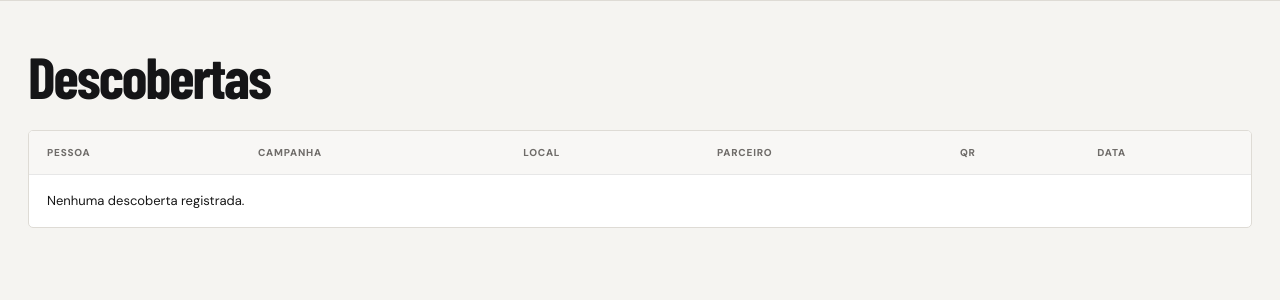
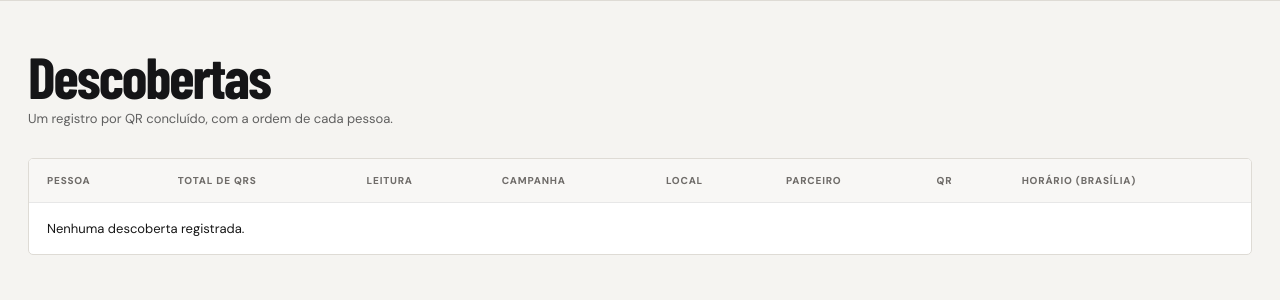
Before and after one commit to knnparaiso-afk/knn_lead, a Flask app: page /admin/descobertas in a window 1280 px wide. Shown: the part 70-370 px from the top of the page. Run offline with Flask 3, Linux system fonts and the light colour scheme; the visitor is signed in with stand-in values (Sample User, id 1); data comes from the database, SQL or seed files in the repository; data that the repository does not hold is empty; some libraries are stand-ins or nearby versions; some web fonts are replaced.

Commit message:
Melhora relatório de descobertas e horário de Brasília

```diff
--- a/inglessecreto/assets.py
+++ b/inglessecreto/assets.py
@@ -2,6 +2,9 @@ import gzip
 import hashlib
 import os
 import re
+from datetime import datetime, timezone
+
+from .utils import TZ_BRASIL
 
 ASSET_VERSION = "20261017.5"  # fallback, só usado se o arquivo não for encontrado
 
@@ -110,7 +113,24 @@ def formatar_data_brasil(valor):
         return str(valor)
 
 
+def formatar_data_hora_brasilia(valor):
+    """Converte o instante da descoberta para o horário de Brasília."""
+    if not valor:
+        return "—"
+    try:
+        instante = valor if isinstance(valor, datetime) else datetime.fromisoformat(
+            str(valor).strip().replace("Z", "+00:00")
+        )
+        # CURRENT_TIMESTAMP do SQLite é UTC sem offset; o PostgreSQL inclui offset.
+        if instante.tzinfo is None:
+            instante = instante.replace(tzinfo=timezone.utc)
+        return instante.astimezone(TZ_BRASIL).strftime("%d/%m/%Y às %H:%M")
+    except (TypeError, ValueError, OverflowError):
+        return str(valor)
+
+
 def register(app):
     app.template_filter("v")(versioned_asset)
     app.template_filter("data_br")(formatar_data_brasil)
+    app.template_filter("data_hora_brasilia")(formatar_data_hora_brasilia)
     garantir_modelos_comprimidos(app)
--- a/inglessecreto/blueprints/reports.py
+++ b/inglessecreto/blueprints/reports.py
@@ -110,13 +110,20 @@ def descobertas():
             campanhas.semana,
             locais.nome AS local_nome,
             locais.parceiro,
-            qr_codes.codigo AS qr_codigo
+            qr_codes.codigo AS qr_codigo,
+            COUNT(*) OVER (
+                PARTITION BY descobertas.usuario_id
+            ) AS total_qrs_pessoa,
+            ROW_NUMBER() OVER (
+                PARTITION BY descobertas.usuario_id
+                ORDER BY descobertas.data_hora ASC, descobertas.id ASC
+            ) AS ordem_qr
         FROM descobertas
         INNER JOIN usuarios ON usuarios.id = descobertas.usuario_id
         INNER JOIN campanhas ON campanhas.id = descobertas.campanha_id
         INNER JOIN locais ON locais.id = descobertas.local_id
         INNER JOIN qr_codes ON qr_codes.id = descobertas.qr_code_id
-        ORDER BY descobertas.data_hora DESC
+        ORDER BY descobertas.data_hora DESC, descobertas.id DESC
         """
     ).fetchall()
     connection.close()
--- a/templates/admin/descobertas.html
+++ b/templates/admin/descobertas.html
@@ -14,6 +14,7 @@ Descobertas | Inglês Secreto
         <h1>
             Descobertas
         </h1>
+        <p>Um registro por QR concluído, com a ordem de cada pessoa.</p>
 
     </div>
 
@@ -33,6 +34,14 @@ Descobertas | Inglês Secreto
                 </th>
 
                 <th>
+                    Total de QRs
+                </th>
+
+                <th>
+                    Leitura
+                </th>
+
+                <th>
                     Campanha
                 </th>
 
@@ -49,7 +58,7 @@ Descobertas | Inglês Secreto
                 </th>
 
                 <th>
-                    Data
+                    Horário (Brasília)
                 </th>
 
             </tr>
@@ -75,6 +84,14 @@ Descobertas | Inglês Secreto
                 </td>
 
                 <td>
+                    <strong>{{ descoberta.total_qrs_pessoa }}</strong>
+                </td>
+
+                <td>
+                    {{ descoberta.ordem_qr }}º QR
+                </td>
+
+                <td>
                     {{ descoberta.campanha_nome or descoberta.frase }}
                 </td>
 
@@ -91,7 +108,7 @@ Descobertas | Inglês Secreto
                 </td>
 
                 <td>
-                    {{ descoberta.data_hora | data_br }}
+                    {{ descoberta.data_hora | data_hora_brasilia }}
                 </td>
 
             </tr>
@@ -100,7 +117,7 @@ Descobertas | Inglês Secreto
 
             <tr>
 
-                <td colspan="6" class="empty-table">
+                <td colspan="8" class="empty-table">
                     Nenhuma descoberta registrada.
                 </td>
 
```
